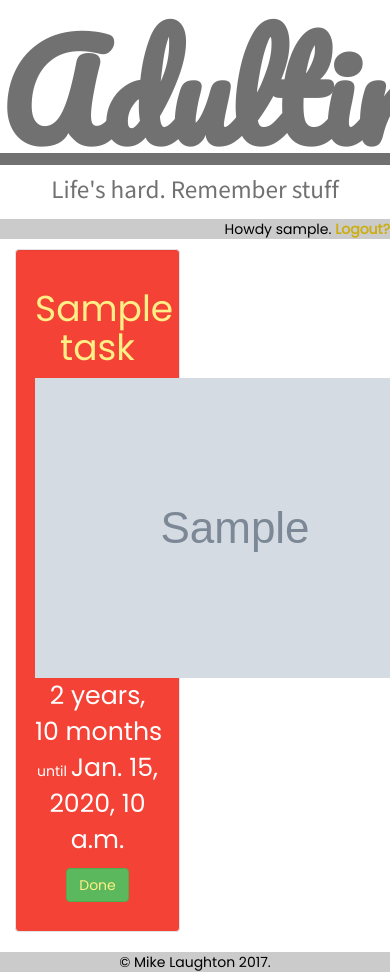
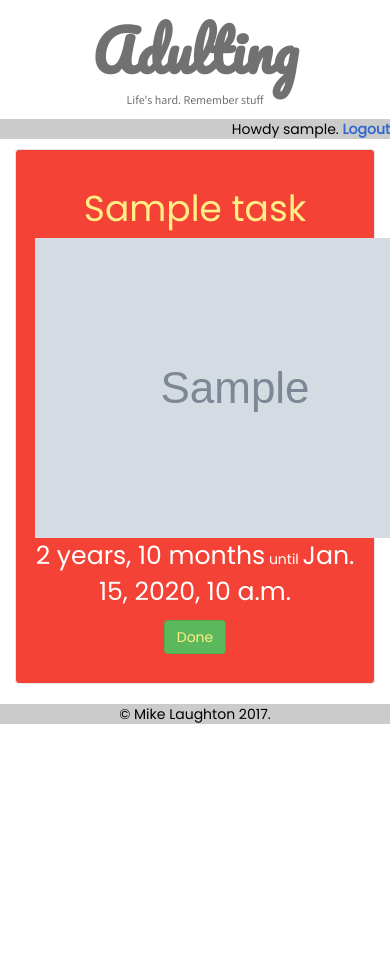
Before and after one commit to mikelaughton/reimagined-fiesta, a Django app: page / in a window 390 px wide; the page is wider, and only the part inside the window is pictured. After the commit the page ends 724 px from the top of that part, so only its background shows below. Run offline with Django 3.2, Linux system fonts and the light colour scheme; a user stored in the database is signed in; tables that the repository leaves empty hold one stand-in row (values such as "Sample post"); grey boxes marked "Sample" are stand-in pictures; some libraries are stand-ins or nearby versions.

Commit message:
Addd preliminary perform view. Tinkered with responsive design.

```diff
--- a/reminders/templates/reminders/base.html
+++ b/reminders/templates/reminders/base.html
@@ -20,9 +20,24 @@
 			body { font-family: Poppins; }
 			header { //background-color: teal;
 					color: #717171; text-align:center;  }
-			header h1#site_title a { color: #717171; font-family: 'Pacifico'; font-weight: boldest; font-size: 360%; }
-			header p#strapline { font-family: Mada; font-size: 180%; }
-			header a { color: #CCA214; font-weight: bold; }
+			header h1#site_title a {
+				color: #717171;
+				font-family: 'Pacifico';
+				font-weight: boldest; }
+			@media screen and (min-width: 1024px) {
+				header h1#site_title a {  font-size: 360%; }
+				header p#strapline {
+				font-size: 180%;
+					}
+				}
+			@media screen and (max-width: 1023px) {
+				header h1#site_title a { font-size: 56px; }
+				header p#strapline { font-size: 12px; }
+				}
+			header p#strapline {
+				font-family: Mada; }
+			header a { color: #CCA214;
+					font-weight: bold; }
 			header nav#user-options, footer {
 				//blue contrast teal: background-color: #07648D;
 				//grayish: background-color: #3169D1;
@@ -30,7 +45,7 @@
 				color:black;  }
 			header nav#user-options {
  				text-align:right; }
-			header nav#user-options a { color: #CCAE14; }
+			header nav#user-options a { color: #3169D1; }
 			p>time{ font-size:180%; }
 			.activity-group{ text-align:center; }
 			footer { //background-color: #07648D;
@@ -44,7 +59,7 @@
 		<p id="strapline">Life's hard. Remember stuff</p>
 		{%if user.is_authenticated %}
 		<nav id="user-options">
-		<p>Howdy {{user.username}}. <a href="{% url 'logout' %}">Logout?</a></p>
+		<p>Howdy {{user.username}}. <a href="{% url 'logout' %}">Logout</a></p>
 		</nav>
 		{% endif %}
 	</header>
--- a/reminders/templates/reminders/index.html
+++ b/reminders/templates/reminders/index.html
@@ -4,7 +4,7 @@
 
 {% block title %} Adulting {% endblock %}
 {% block style %}
-	.activity_group { margin: 5%; }
+		.activity_group { margin: 5%; }
 		.task-red { background-color: #F44336;
 					color: white;
 					 }
@@ -21,15 +21,18 @@
 					background-color: #4CAF50;
 					color: white;
 					 }
+		.task-green a { color: #A9E2AD; }
 {% endblock %}
 {% block content %}
 		<div class="row" id="non-secret-row">
 		<!-- begin row -->
 {% for task in tasks %}
 			<!-- bootstrap spacing -->
-			<div class="col-xs-6 col-sm-4 col-md-3">
+			<div class="col-xs-12 col-sm-4 col-md-3">
 			<div class="activity-group well task-{{task.colour}}" id="task_{{ task.pk }}">
-				<h1 class="activity_title"><a href="{% url 'reminders:detail' pk=task.pk %}">{{task.label}}</a></h1>
+				<h1 class="activity_title">
+					<a href="{% url 'reminders:detail' pk=task.pk %}">{{task.label}}</a>
+				</h1>
 				<img src="{% get_media_prefix %}/{{task.icon.icon}}" alt="{{task.icon}}">
 				<p class="time">
 					{% if task.countdown %}
@@ -42,7 +45,7 @@
 						{% endif %}
 					{% endif %}
 				</p>
-				<p><a href="#" class="btn btn-success">Done</a></p>
+				<p><a href="{% url 'reminders:perform' task_id=task.pk %}" class="btn btn-success">Done</a></p>
 			</div>
 			</div>
 			<!-- end bootstrap spacing -->
--- a/reminders/templates/reminders/task_detail.html
+++ b/reminders/templates/reminders/task_detail.html
@@ -6,6 +6,7 @@
 {% block content %}
 		<div class="row" id="">
 			<div class="activity-single col-xs-12 col-sm-12 col-md-9" id="1">
+				<p><a href="{% url 'reminders:index' %}">Go back</a><p>
 				<h1 class="activity_title">{{task.label}}</h1>
 				<!-- poop-moji -->
 				<p class="activity_icon"><img src="{% get_media_prefix %}/{{task.icon.icon}}" alt="{{task.icon}}"></p>
--- a/reminders/urls.py
+++ b/reminders/urls.py
@@ -6,4 +6,5 @@ urlpatterns = [
 	url(r'^$',views.IndexView.as_view(),name='index'),
 	url(r'^register/?$', views.RegisterView.as_view(),name='register'),
 	url(r'^detail/(?P<pk>[0-9]*)/?$', views.TaskDetailView.as_view(),name='detail'),
+	url(r'^perform/(?P<task_id>[0-9]*)/?$', views.PerformView, name='perform'),
 ]
--- a/reminders/views.py
+++ b/reminders/views.py
@@ -1,5 +1,5 @@
 from django.shortcuts import get_object_or_404, render
-from django.http import HttpResponseRedirect
+from django.http import HttpResponseRedirect, HttpResponse
 from django.urls import reverse, reverse_lazy
 from django.views import generic
 from django.contrib.auth import authenticate, login
@@ -30,3 +30,22 @@ class RegisterView(generic.edit.CreateView):
 
 class TaskDetailView(generic.DetailView):
 	model = Task
+
+class PerformanceChangeView(generic.edit.CreateView):
+	model = Performance
+	fields = ['perf_date']
+	template_name_suffix = '_update_form'
+	def get_context_data(self,**kwargs):
+		context = super(PerformanceChangeView,self).get_context_data(**kwargs)
+		return context
+
+def PerformView(request,task_id):
+	the_task = get_object_or_404(Task,pk=task_id)
+	new_perf = Performance(perf_date=datetime.now(),task=the_task)
+	try:
+		new_perf.save()
+		return HttpResponse("Hurray")
+	except KeyError:
+		return HttpResponse("Key error.")
+	else:
+		return HttpResponse("Fail")
```
Also changed, not shown: reminders/templates/reminders/performance_update_form.html (added, +17 -0 lines).
